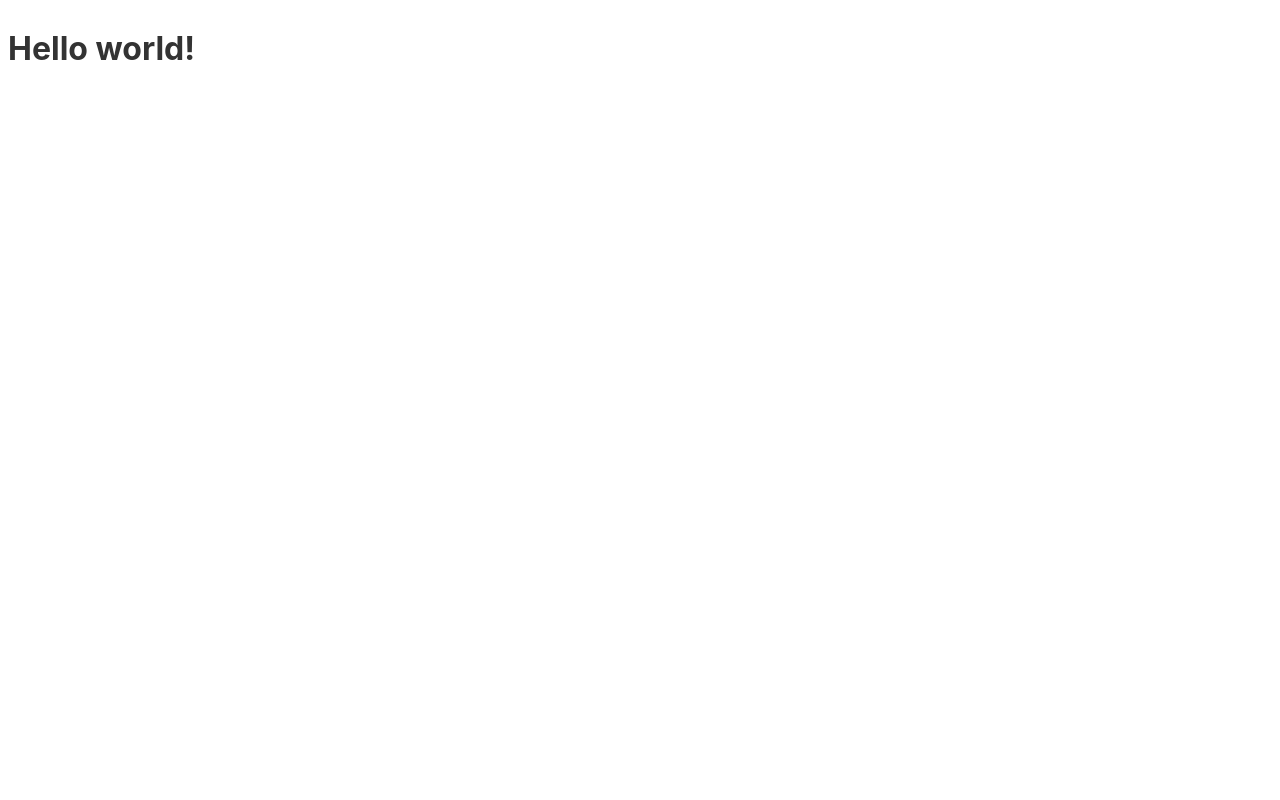
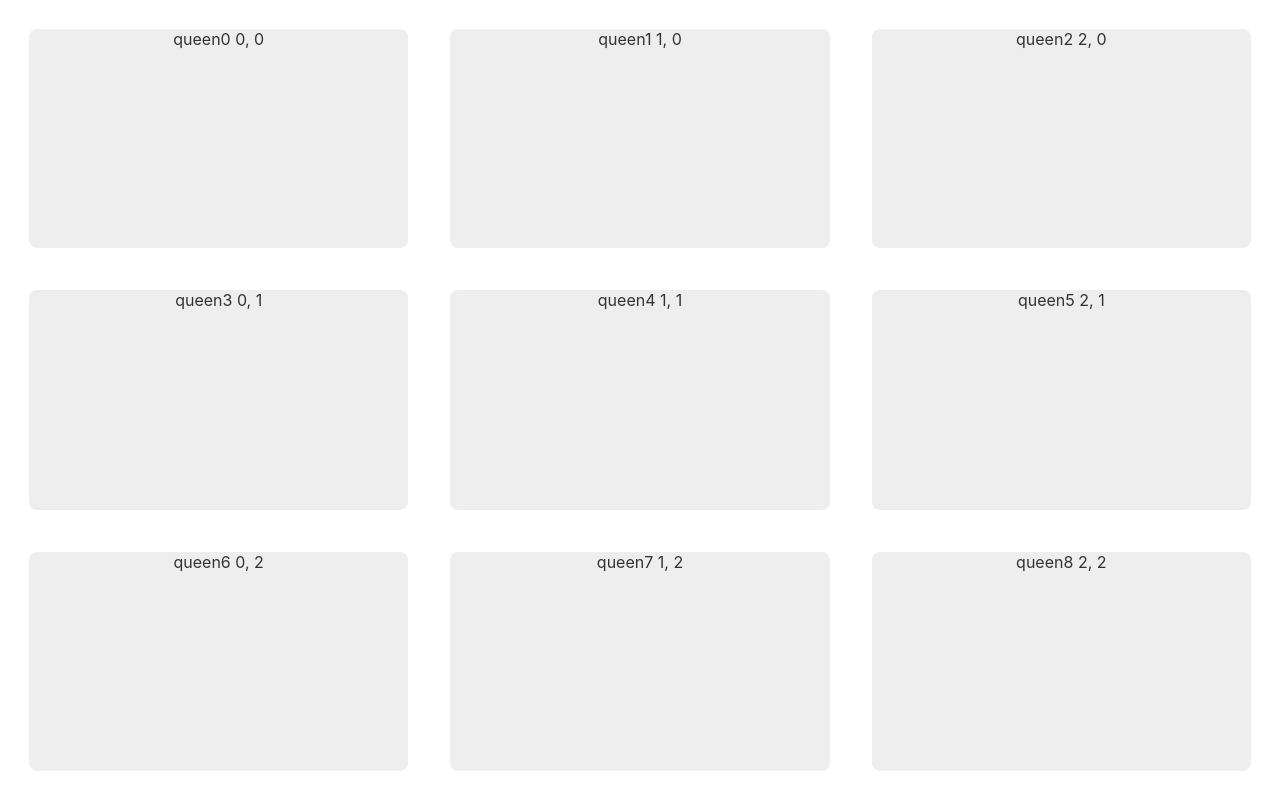
Before and after one commit to RoboticWater/smash-the-state-game, a Svelte app: page / in a window 1280 px wide. Built offline with nearby package versions, Linux system fonts and the light colour scheme.

Commit message:
basic card rendering + removing with falling

```diff
--- a/src/App.svelte
+++ b/src/App.svelte
@@ -1,5 +1,61 @@
 <script>
-	let name = 'world';
+	import CardTypes from './CardTypes.js'
+	import Card from './Card.svelte'
+
+	let id = 0;
+	function getCard() {
+		return {
+			type: CardTypes.QUEEN,
+			id: id++,
+		}
+	}
+	function makeGrid(row, col) {
+		return [...Array(row)].map(r => [...Array(col)].map(c => getCard()))
+	}
+	function removeCard(row, col) {
+		grid[row][col] = null;
+		handleGravity();
+	}
+	function handleGravity() {
+		console.log(grid);
+
+		for (let i = grid.length - 1; i > 0; i--) {
+			for (let j = 0; j < grid[0].length; j++) {
+				if (!grid[i][j]) {
+					grid[i][j] = grid[i - 1][j];
+					grid[i - 1][j] = null;
+				}
+			}
+		}
+	}
+	let grid = makeGrid(3, 3);
 </script>
 
-<h1>Hello {name}!</h1>
+<div class="play-area">
+	{#each grid as row, y}
+		<div class="row">
+			{#each row as card, x}
+				<div class="remove-wrapper" on:click={() => removeCard(y, x)}>
+					{#if card}<Card type={card.type} id={card.id} position={{x, y}} />{/if}
+				</div>
+			{/each}
+		</div>
+	{/each}
+</div>
+
+<style>
+	.play-area {
+		display: flex;
+		flex-direction: column;
+		height: 100%;
+		width: 100%;
+	}
+	.row {
+		display: flex;
+		flex: 1;
+	}
+	.remove-wrapper {
+		flex: 1;
+		display: flex;
+	}
+</style>
--- /dev/null
+++ b/src/Card.svelte
@@ -0,0 +1,28 @@
+<script>
+    export let type;
+    export let id;
+    export let position;
+
+    function slashStart(e) {
+
+    }
+</script>
+
+<div class="card" on:mousedown={slashStart} on:touchstart={slashStart}>
+    {type + id}
+    {position.x}, {position.y}
+</div>
+
+<style>
+    .card {
+        margin: 5%;
+        text-align: center;
+		flex: 1;
+        background: #eee;
+        border-radius: 8px;
+        user-select: none;
+        -moz-user-select: none;
+        -ms-user-select: none;
+        -webkit-user-select: none;
+    }
+</style>
--- /dev/null
+++ b/src/CardTypes.js
@@ -0,0 +1,7 @@
+const CardTypes = {
+    JACK: 'jack',
+    QUEEN: 'queen',
+    KING: 'king',
+    ACE: 'ace'
+}
+export default CardTypes;
```
Also changed, not shown: 1 other file (tests, documents, lock files or other folders).
